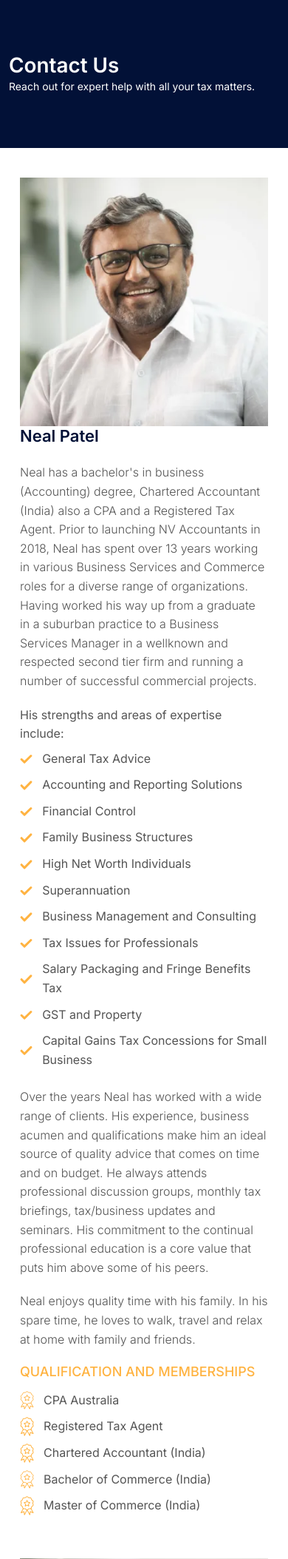
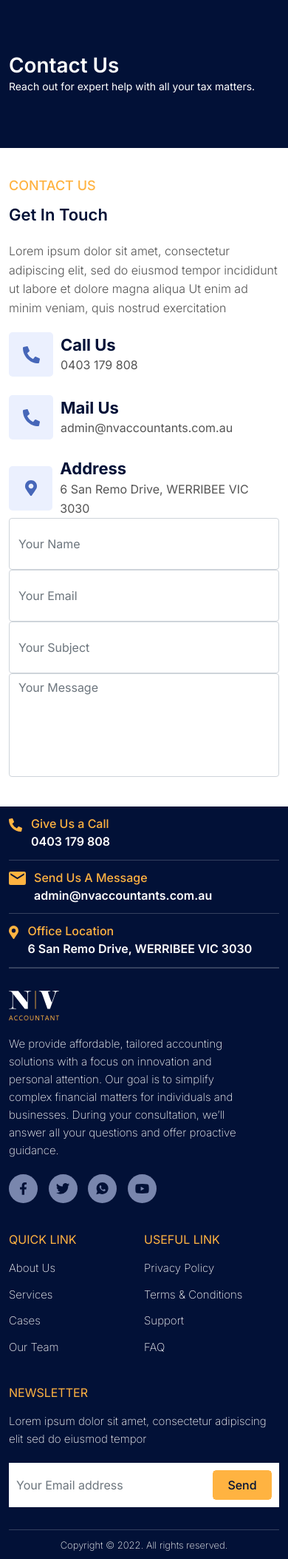
Before and after one commit to vatsal029/nvaccountant, a PHP site: page /contact.html in a window 390 px wide. Shown: the part 56-2163 px from the top of the page at 74% size. Run offline with PHP 8.4, Linux system fonts and the light colour scheme; some libraries are stand-ins or nearby versions.

Commit message:
Add contact section to contact.html and create service.html
- Introduced a new contact section in contact.html with contact details including phone, email, and address.
- Created a new service.html file with a structured layout including a header, inner banner, team section, and footer.
- Added new SVG icons for phone, email, and location in the assets/images directory.
- Updated custom.css to style the new contact section and its elements.

```diff
--- a/assets/css/custom.css
+++ b/assets/css/custom.css
@@ -379,6 +379,35 @@ ul.list li img {margin-right: 13px;}
 .page_title{text-align: left; color: #fff;}
 .page_subtext{text-align: left; color: #fff; font-size: 14px;}
 
+.contact_grid {
+    display: flex;
+    flex-direction: column;
+    row-gap: 25px;
+}
+
+.contact_grid_list{
+    display: flex;
+    align-items: center;
+    column-gap: 10px;
+}
+
+.contact_icon{
+    width: 60px;
+    height: 60px;
+    display: flex;
+    align-items: center;
+    justify-content: center;
+    background-color: #EBF0FE;
+    border-radius: 5px;
+}
+
+.contact_sub_title{
+    color: #021137;
+    font-size: 22px;
+    line-height: 28px;
+    font-weight: 700;
+}
+
 /* footer section */
 footer.dark_bg {background-color: #021137;}
 .top_address_bar {display: flex;border-bottom: 1px solid rgb(255 255 255 / 20%);}
--- a/contact.html
+++ b/contact.html
@@ -84,194 +84,67 @@
 		<!-- inner banner section End -->
 
 		<!-- Our Team Section Start -->
-		<section class="section_gap bg_img_c" id="teams">
+		<section class="section_gap bg_img_c">
 			<div class="container">
-		        <div class="row team_boxes equal_height">
-					<div class="col-12 mb-5">
-						<div class="row">
-							<div class="col-md-4 col-12">
-								<div class="team_box_img">
-			            			<img src="assets/images/neal-patel.webp" alt="Team Member">
-			            		</div>
+		        <div class="row">
+					<div class="col-md-6">
+						<div class="section_title">
+							<h2 class="title wow animate__fadeInUp">Contact Us</h2>
+							<h3 class="sub_title wow animate__fadeInUp">
+								Get In Touch
+							</h3>
+							<p class="section_title_pera wow animate__fadeInUp">
+								Lorem ipsum dolor sit amet, consectetur adipiscing elit, sed do eiusmod tempor incididunt ut labore et dolore magna aliqua Ut enim ad minim veniam, quis nostrud exercitation
+							</p>
+						</div>
+						<div class="contact_grid">
+							<div class="contact_grid_list">
+								<span class="contact_icon">
+									<img src="assets/images/contact-phone-icon.svg" alt="phone-icon"/>
+								</span>
+								<div class="contact_grid_details">
+									<span class="contact_sub_title">Call Us</span>
+									<p>0403 179 808</p>
+								</div>
 							</div>
-							<div class="col-md-8 col-12">
-								<div class="team_content_wrapper">
-									<div class="section_title">
-										<h3 class="sub_title wow animate__fadeInUp">Neal Patel</h3>
-										<p class="section_title_pera">
-											Neal has a bachelor's in business (Accounting) degree, Chartered Accountant (India) also a CPA and a Registered Tax Agent. Prior to launching NV Accountants in 2018, Neal has spent over 13 years working in various Business Services and Commerce roles for a diverse range of organizations. Having worked his way up from a graduate in a suburban practice to a Business Services Manager in a wellknown and respected second tier firm and running a number of successful commercial projects.
-										</p>
-									</div>
-									<p class="section_title_pera mb-2">His strengths and areas of expertise include:</p>
-									<ul class="list">
-										<li>
-											<img src="assets/images/check.svg" alt="Check">
-											<p>General Tax Advice</p>
-										</li>
-										<li>
-											<img src="assets/images/check.svg" alt="Check">
-											<p>Accounting and Reporting Solutions</p>
-										</li>
-										<li>
-											<img src="assets/images/check.svg" alt="Check">
-											<p>Financial Control</p>
-										</li>
-										<li>
-											<img src="assets/images/check.svg" alt="Check">
-											<p>Family Business Structures</p>
-										</li>
-										<li>
-											<img src="assets/images/check.svg" alt="Check">
-											<p>High Net Worth Individuals</p>
-										</li>
-										<li>
-											<img src="assets/images/check.svg" alt="Check">
-											<p>Superannuation</p>
-										</li>
-										<li>
-											<img src="assets/images/check.svg" alt="Check">
-											<p>Business Management and Consulting</p>
-										</li>
-										<li>
-											<img src="assets/images/check.svg" alt="Check">
-											<p>Tax Issues for Professionals</p>
-										</li>
-										<li>
-											<img src="assets/images/check.svg" alt="Check">
-											<p>Salary Packaging and Fringe Benefits Tax</p>
-										</li>
-										<li>
-											<img src="assets/images/check.svg" alt="Check">
-											<p>GST and Property</p>
-										</li>
-										<li>
-											<img src="assets/images/check.svg" alt="Check">
-											<p>Capital Gains Tax Concessions for Small Business</p>
-										</li>
-									</ul>
-									<div class="section_title">
-										<p class="section_title_pera">
-											Over the years Neal has worked with a wide range of clients. His experience, business acumen and qualifications make him an ideal source of quality advice that comes on time and on budget. He always attends professional discussion groups, monthly tax briefings, tax/business updates and seminars. His commitment to the continual professional education is a core value that puts him above some of his peers.
-										</p>
-										<p class="section_title_pera">
-											Neal enjoys quality time with his family. In his spare time, he loves to walk, travel and relax at home with family and friends.
-										</p>
-									</div>
-									<div class="section_title mb-0">
-										<h3 class="title">Qualification and Memberships</h3>
-										<ul class="list qualification_list mb-0">
-											<li>
-												<img src="assets/images/badge.svg" alt="badge">
-												<p>CPA Australia</p>
-											</li>
-											<li>
-												<img src="assets/images/badge.svg" alt="badge">
-												<p>Registered Tax Agent</p>
-											</li>
-											<li>
-												<img src="assets/images/badge.svg" alt="badge">
-												<p>Chartered Accountant (India)</p>
-											</li>
-											<li>
-												<img src="assets/images/badge.svg" alt="badge">
-												<p>Bachelor of Commerce (India)</p>
-											</li>
-											<li>
-												<img src="assets/images/badge.svg" alt="badge">
-												<p>Master of Commerce (India)</p>
-											</li>
-										</ul>
-									</div>
+							<div class="contact_grid_list">
+								<span class="contact_icon">
+									<img src="assets/images/contact-phone-icon.svg" alt="phone-icon"/>
+								</span>
+								<div class="contact_grid_details">
+									<span class="contact_sub_title">Mail Us</span>
+									<p>admin@nvaccountants.com.au</p>
+								</div>
+							</div>
+							<div class="contact_grid_list">
+								<span class="contact_icon">
+									<img src="assets/images/contact-pin-icon.svg" alt="phone-icon"/>
+								</span>
+								<div class="contact_grid_details">
+									<span class="contact_sub_title">Address</span>
+									<p>6 San Remo Drive, WERRIBEE VIC 3030</p>
 								</div>
 							</div>
 						</div>
 					</div>
-					<div class="col-12">
-						<div class="row">
-							<div class="col-md-4 col-12">
-								<div class="team_box_img">
-			            			<img src="assets/images/neal-patel.webp" alt="Team Member">
-			            		</div>
-							</div>
-							<div class="col-md-8 col-12">
-								<div class="section_title">
-									<h3 class="sub_title wow animate__fadeInUp">Viraj Popatia</h3>
-									<p class="section_title_pera">
-										Viraj is a CPA with over 10 years of experience in SMSF. With many years of experience in SMSF, she worked with high-net-worth clients and all kinds of the funds. She is able to provide advice and support in all areas of SMSFs admin and compliance work.
-									</p>
+					<div class="col-md-6">
+						<div class="form-wrapper">
+							<form>
+								<div class="form-group">
+									<input type="text" class="form-control" placeholder="Your Name">
 								</div>
-								<p class="section_title_pera mb-2">Her strengths and areas of expertise include:</p>
-								<ul class="list">
-									<li>
-										<img src="assets/images/check.svg" alt="Check">
-										<p>Preparation of Financials & Tax returns</p>
-									</li>
-									<li>
-										<img src="assets/images/check.svg" alt="Check">
-										<p>Liaising with clients</p>
-									</li>
-									<li>
-										<img src="assets/images/check.svg" alt="Check">
-										<p>TBAR and BAS Preparation and Lodgement for SMSF</p>
-									</li>
-									<li>
-										<img src="assets/images/check.svg" alt="Check">
-										<p>Highlighting best strategy for members while dealing with pension and contribution</p>
-									</li>
-								</ul>
-								<div class="section_title">
-									<p class="section_title_pera">
-										Viraj is a fun-loving person and loves to cook for her family. She enjoys reading and music as well as exploring new places with family and friends.
-
-									</p>
+								<div class="form-group">
+									<input type="text" class="form-control" placeholder="Your Email">
 								</div>
-								<div class="section_title mb-0">
-									<h3 class="title">Qualification and Memberships</h3>
-									<ul class="list mb-0">
-										<li>
-											<img src="assets/images/check.svg" alt="Check">
-											<p>CPA Australia</p>
-										</li>
-										<li>
-											<img src="assets/images/check.svg" alt="Check">
-											<p>Chartered Accountant (India)</p>
-										</li>
-										<li>
-											<img src="assets/images/check.svg" alt="Check">
-											<p>Bachelor of Commerce (India)</p>
-										</li>
-									</ul>
+								<div class="form-group">
+									<input type="text" class="form-control" placeholder="Your Subject">
 								</div>
-							</div>
-
+								<div class="form-group">
+									<textarea class="form-control" placeholder="Your Message" rows="3"></textarea>
+								</div>
+							</form>
 						</div>
 					</div>
-		            <!-- <div class="col-lg-4 col-sm-6 col-12 equal_height_container wow animate__fadeInUp" data-wow-delay="0.2s">
-		            	<div class="team_box">
-		            		<a href="javascript:void(0)" class="team_link">
-			            		<div class="team_box_img ratio ">
-			            			<img src="assets/images/team1.png" alt="Team Member">
-			            		</div>
-			            		<div class="team_box_content">
-			            			<h3 class="team_title">Adam Johnston</h3>
-			            			<p>Lorem ipsum dolor</p>
-			            		</div>
-		            		</a>
-		            	</div>
-		            </div>
-		            <div class="col-lg-4 col-sm-6 col-12 equal_height_container wow animate__fadeInUp" data-wow-delay="0.4s">
-		            	<div class="team_box">
-		            		<a href="javascript:void(0)" class="team_link">
-			            		<div class="team_box_img ratio ">
-			            			<img src="assets/images/team2.png" alt="Team Member">
-			            		</div>
-			            		<div class="team_box_content">
-			            			<h3 class="team_title">Lodan Hayes</h3>
-			            			<p>Lorem ipsum dolor</p>
-			            		</div>
-		            		</a>
-		            	</div>
-			        </div> -->
 				</div>
 			</div>
 		</section>
```
Also changed, not shown: assets/images/contact-mail-icon.svg (added), assets/images/contact-phone-icon.svg (added), assets/images/contact-pin-icon.svg (added), service.html (renamed from services.html).
